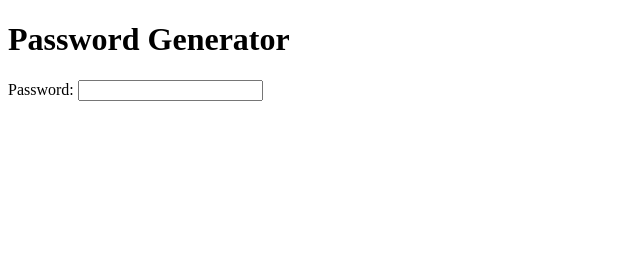
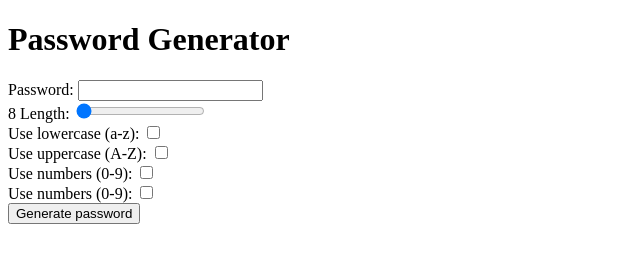
Before and after one commit to koreva0089/NUMW_PasswordGenerator, a plain HTML site: page index.html in a window 1280 px wide. Shown: the whole page, without its empty margins (0-640 px from the left). Drawn offline with Linux system fonts and the light colour scheme.

Commit message:
Building some layout

```diff
--- a/index.html
+++ b/index.html
@@ -15,7 +15,28 @@
         <input type="text" name="password" id="password">
     </div>
     <div>
-
+        <span id="textLength">8</span>
+        <label for="length">Length:</label>
+        <input type="range" value="8" min="8" max="50">
+    </div>
+    <div class="container">
+        <label for="lowercase">Use lowercase (a-z):</label>
+        <input type="checkbox" name="lowercase" id="lowercase">
+    </div>
+    <div class="container">
+        <label for="uppercase">Use uppercase (A-Z):</label>
+        <input type="checkbox" name="uppercase" id="uppercase">
+    </div>
+    <div class="container">
+        <label for="numbers">Use numbers (0-9):</label>
+        <input type="checkbox" name="numbers" id="numbers">
+    </div>
+    <div class="container">
+        <label for="numbers">Use numbers (0-9):</label>
+        <input type="checkbox" name="numbers" id="numbers">
+    </div>
+    <div class="container">
+        <button id="generateBtn">Generate password</button>
     </div>
 
     <script src="main.js"></script>
```
